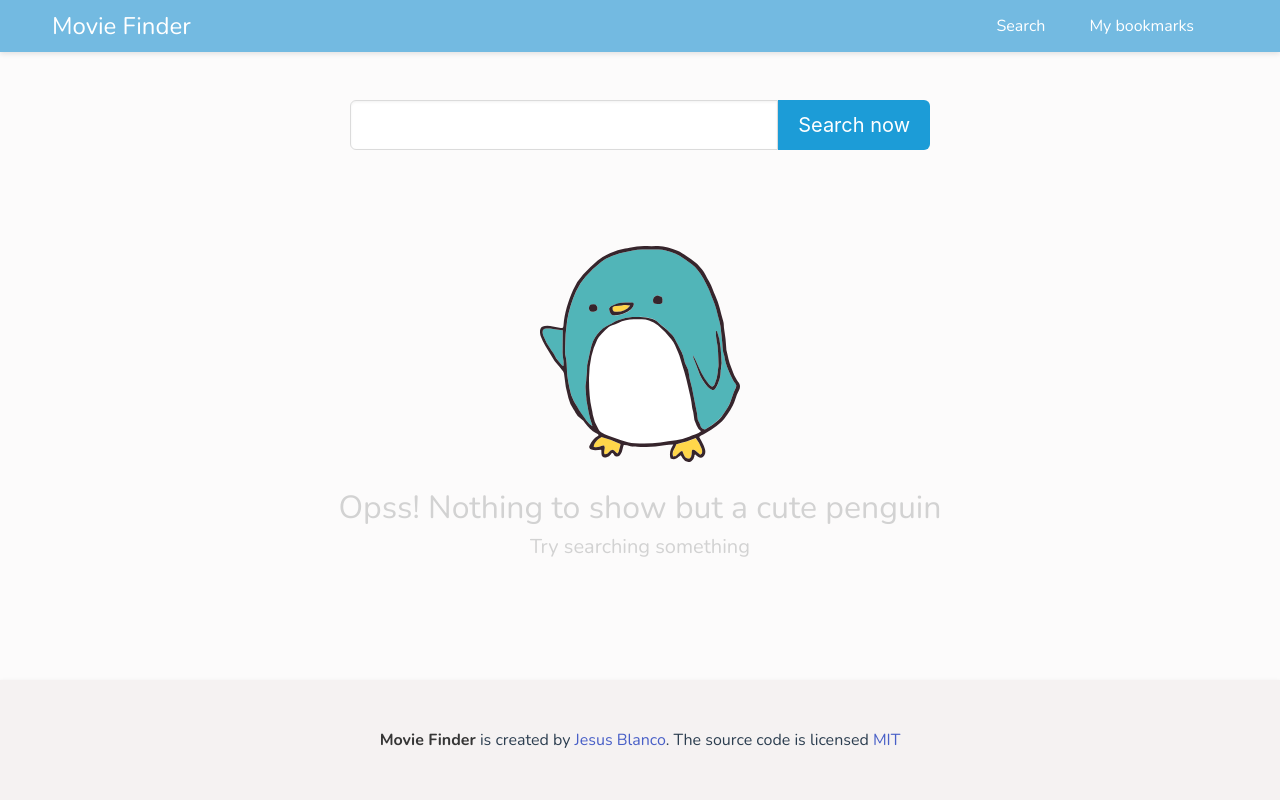
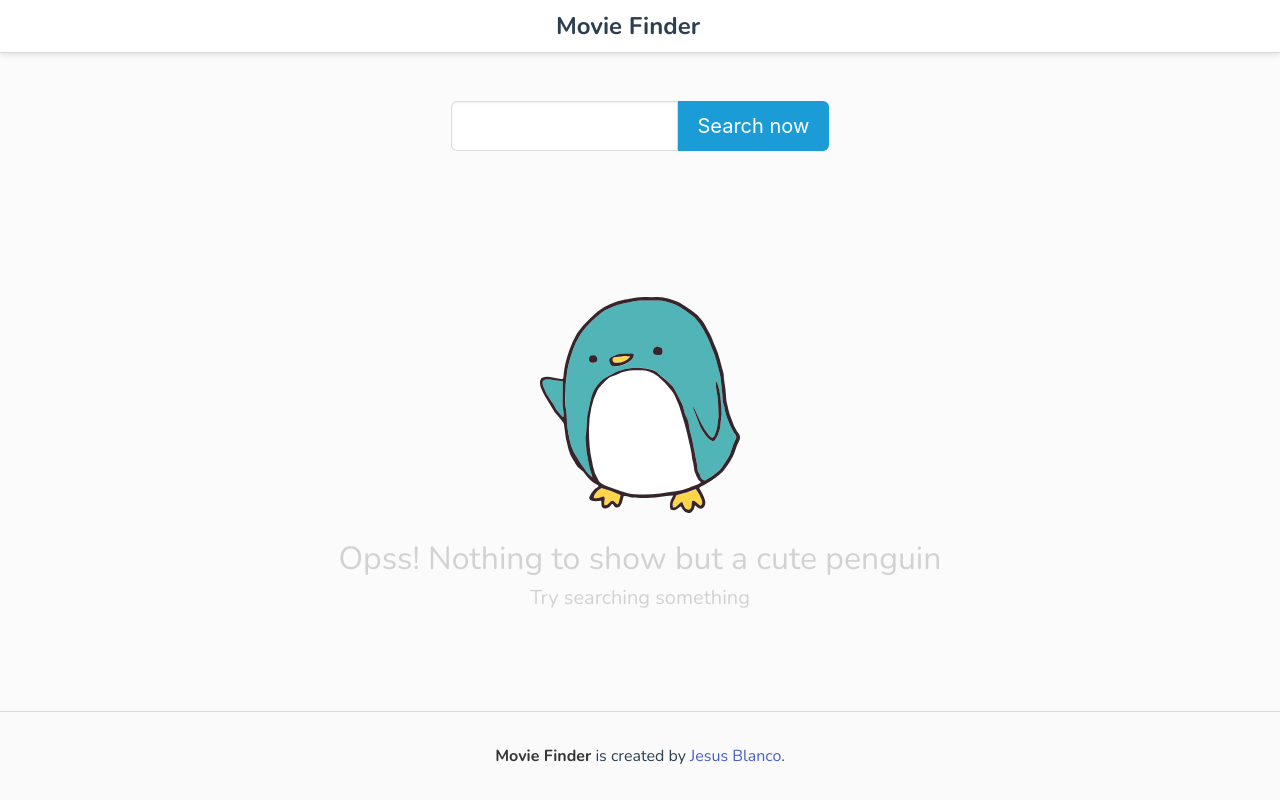
Before and after one commit to JD154/Movie-Finder, a Vue app: page / in a window 1280 px wide. Built offline with nearby package versions, Linux system fonts and the light colour scheme.

Commit message:
Improve CSS styles

```diff
--- a/src/App.vue
+++ b/src/App.vue
@@ -4,14 +4,14 @@
     <main>
       <div class="section section-padding-medium">
         <div class="columns">
-          <div class="column is-6 is-offset-3">
+          <div class="column is-4 is-offset-4">
             <Search
               @changeMovies="changeMovies($event)"
             />
           </div>
         </div>
       </div>
-      <div class="section section-padding-medium">
+      <div class="section section-padding-medium flex-grow">
         <div class="container">
           <div class="columns is-multiline is-desktop is-centered" v-if="movies.length > 0">
             <Movie
@@ -66,6 +66,7 @@ export default {
 
 <style lang="scss">
 @import url('https://fonts.googleapis.com/css?family=Nunito:300,400,700&display=swap');
+
 body {
   position: relative;
   margin: 0;
@@ -91,6 +92,13 @@ html, body {
 }
 main {
   flex: 1;
+  display: flex !important;
+  flex-direction: column;
+}
+.flex-grow{
+  display: flex;
+  align-items: center;
+  flex-grow: 1;
 }
 .has-shadow-dp2 {
   box-shadow: 0 2px 5px 0 rgba($color: #000000, $alpha: 0.1);
--- a/src/components/Footer.vue
+++ b/src/components/Footer.vue
@@ -2,8 +2,7 @@
   <footer class="footer has-shadow-dp2" id="app-footer">
   <div class="content has-text-centered">
     <p>
-      <strong>{{title}}</strong> is created by <a href="https://jgthms.com">Jesus Blanco</a>. The source code is licensed
-      <a href="http://opensource.org/licenses/mit-license.php">MIT</a>
+      <strong>{{title}}</strong> is created by <a href="https://github.com/JD154/Movie-Finder">Jesus Blanco</a>.</a>
     </p>
   </div>
 </footer>
@@ -20,7 +19,8 @@ export default {
 
 <style>
   #app-footer {
-    background-color: #f5f2f2;
-    padding: 3rem 1.5rem 3rem 1.5rem;
+    background-color: #fafafa;
+    padding: 2rem 1.5rem;
+    border-top: 1px solid #d9d9d9;
   }
 </style>
--- a/src/components/Navigation.vue
+++ b/src/components/Navigation.vue
@@ -3,16 +3,6 @@
     <div class="container">
       <div class="navbar-brand">
         <h1 class="app-brand is-size-4">{{title}}</h1>
-      </div>
-      <div id="navbarBasicExample" class="navbar-end">
-        <div class="navbar-start">
-          <a class="navbar-item has-text-white">
-            Search
-          </a>
-          <a class="navbar-item has-text-white">
-            My bookmarks
-          </a>
-        </div>
       </div>
     </div>
   </nav>
@@ -29,24 +19,19 @@ export default {
 
 <style lang="scss">
   #app-nav {
-    background-color: #73BAE1;
+    background-color: white;
+    border-bottom: 1px solid #d9d9d9;
+  }
+
+  .navbar-brand{
+    width: 100%;
+    display: flex;
+    justify-content: center;
   }
 
   .app-brand{
     align-self: center;
-    font-weight: 400;
-    color: white;
+    font-weight: 600;
   }
 
-  .navbar-item {
-    font-weight: 300px !important;
-    margin: 5px 10px;
-    background-color: none;
-
-    &:hover {
-      border-radius: 6px;
-      background-color: rgba($color: #ffffff, $alpha: 0.2) !important;
-      transition: background-color 0.150s ease;
-    }
-  }
 </style>
```
